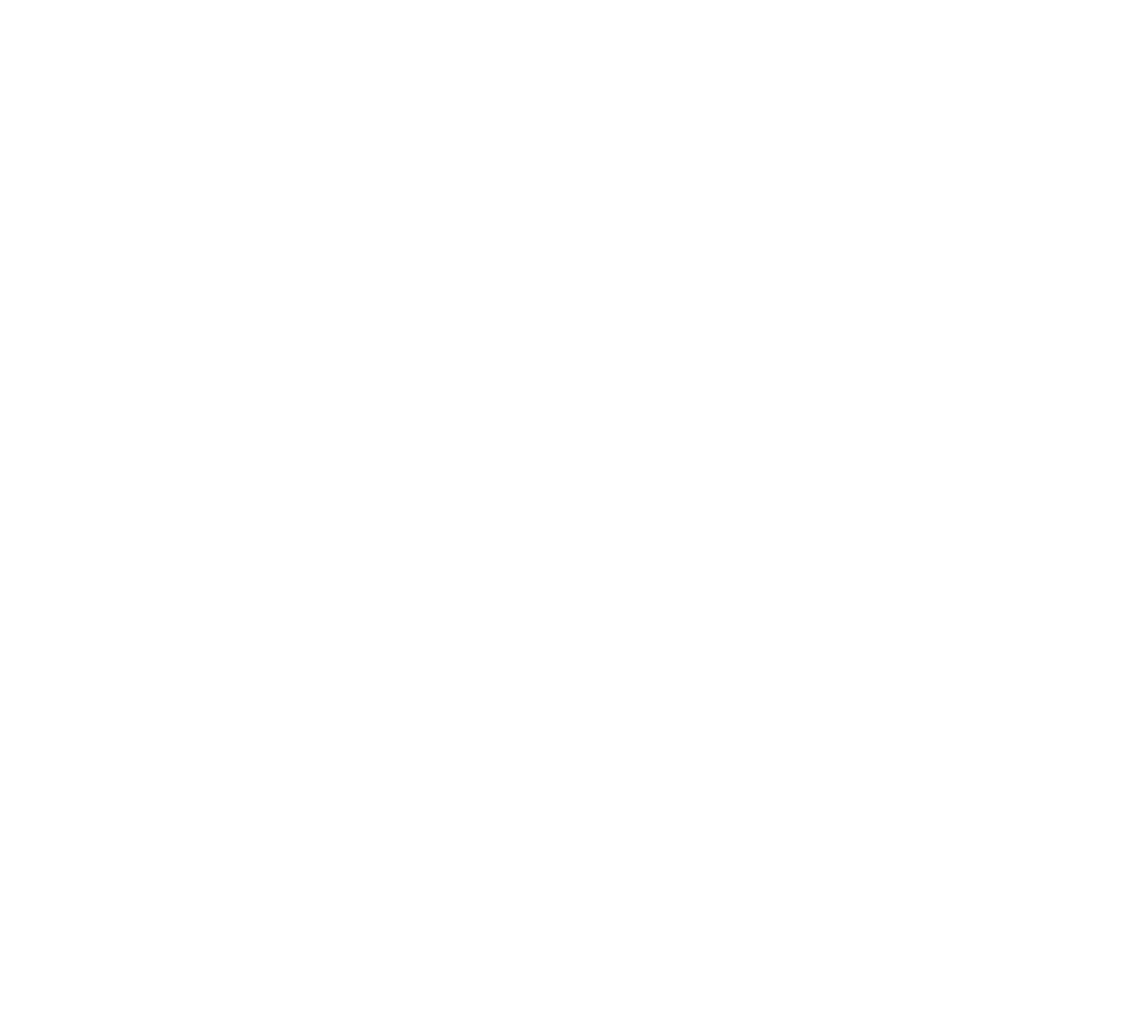
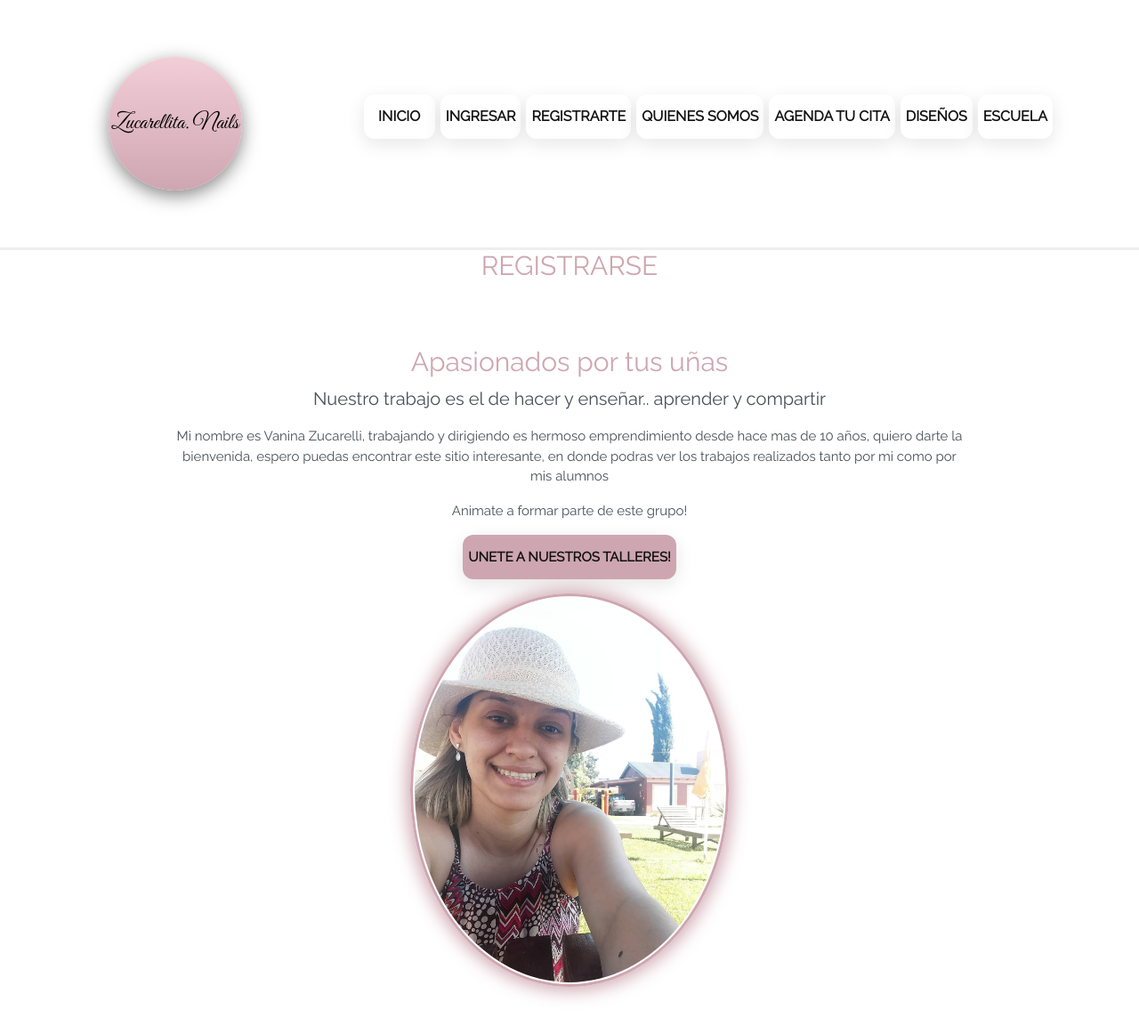
Before and after one commit to DiegoDimitroffPetcoff/schoolproject, a React (Create React App) app: page /whoweare in a window 1280 px wide. Before the commit this address had no page. Shown: the top 1162 px of the page at 89% size. Before the commit the page ends 800 px from the top, so only its background shows below. Built offline with nearby package versions, Linux system fonts and the light colour scheme; a web font is replaced by a local one.

Commit message:
ADD pictura whoweare and end login with mock

```diff
--- a/src/App.js
+++ b/src/App.js
@@ -5,6 +5,7 @@
 import HomePage from "./containers/homePageContainer";
 import Login from "./routes/login";
 import Register from "./routes/register";
+import WhoWeAre from "./routes/whoWeAre";
 
 
 
@@ -15,6 +16,7 @@
         <Route path="/" element={<HomePage/>} />
         <Route path="/login" element={<Login/>} />
         <Route path="/register" element={<Register/>} />
+        <Route path="/whoweare" element={<WhoWeAre/>} />
       </Routes>
     </div>
   );
--- a/src/components/forms/login.js
+++ b/src/components/forms/login.js
@@ -10,11 +10,26 @@
   const [password, setPassword] = useState("");
 
 
+  const mockLogin =     {name: "Diego",
+  password:"123"}    ;
+
+
   const handleSubmit = (event) => {
     event.preventDefault();
-    console.log("Nombre:", name);
+    console.log("name:", name);
+    console.log("password:", password);
 
-    console.log("Contraseña:", password);
+if (name == mockLogin.name && password === mockLogin.password) {
+  console.log("Logged Successful");
+
+} else {
+  console.log("Password or User incorrect");
+
+}
+
+
+
+
   };
 
   return (
@@ -39,9 +54,7 @@
         </Form.Group>
 
 
-          <Buttom1 variant="primary" string="ENVIAR" type="submit">
-            ENVIAR
-          </Buttom1>
+          <Buttom1 variant="primary" string="ENVIAR" type="submit"/>
 
       </Form>
 
--- a/src/components/forms/newsLetterForm.js
+++ b/src/components/forms/newsLetterForm.js
@@ -1,27 +1,50 @@
+import { useState } from "react";
+import Form from "react-bootstrap/Form";
+
 import Buttom1 from "../pure/Buttom2";
-import Form from "react-bootstrap/Form";
+
 import "../../styles/form/formContainer.css"
-import { useState } from "react";
+
 
 function NewsLetterForm() {
+  const [name, setName] = useState("")
     const [email, setEmail] = useState("")
-    const handleEmailChange = (event) => {
-        setEmail(event.target.value);
-      };
+    const [checked,setChecked] = useState(false)
+
 
     const handleSubmit = (event) => {
-        event.preventDefault(); // Evita que el formulario se envíe de forma predeterminada
+        event.preventDefault();
+        console.log(`Name: ${name}`);
         console.log(`Email: ${email}`);
+        console.log(`Checked: ${checked}`);
       };
 
 
 
   return (
-    <form  className="formContainer">
-    <Form onSubmit={handleSubmit}>
+
+    <Form className="formContainer" onSubmit={handleSubmit}>
+      <Form.Group className="mb-3" controlId="formBasicEmail">
+
+      <Form.Label>Nombre Completo</Form.Label>
+        <Form.Control
+        type="text"
+        placeholder="Nombre completo"
+        value={name}
+        onChange={(e)=>setName(e.target.value)}
+        />
+      </Form.Group>
+
+
+
       <Form.Group className="mb-3" controlId="formBasicEmail">
         <Form.Label>Email</Form.Label>
-        <Form.Control type="email" placeholder="Enter email" onChange={handleEmailChange} />
+        <Form.Control
+        type="email"
+        placeholder="Enter email"
+        value={email}
+        onChange={(e)=>setEmail(e.target.value)}
+        />
         <Form.Text className="text-muted">
           No compartiremos tu email con nadie mas.
         </Form.Text>
@@ -31,13 +54,16 @@
         <Form.Check
           type="checkbox"
           label="Quiero Recibir Novedades y Ofertas disponibles"
+          value={checked}
+          onChange={()=>{setChecked(!checked)}}
         />
       </Form.Group>
-      <div className="FormButtom">
-      <Buttom1 string="ENVIAR"  type="submit">ENVIAR</Buttom1>
-      </div>
+
+
+      <Buttom1 className="FormButtom" string="ENVIAR"  type="submit"/>
+
     </Form>
-    </form>
+
   );
 }
 
--- a/src/components/pure/NavbarPure.js
+++ b/src/components/pure/NavbarPure.js
@@ -24,7 +24,8 @@
         </Link>
       </li>
       <li>
-        <Buttom string="QUIENES SOMOS"></Buttom>
+      <Link to="/whoweare">
+        <Buttom  string="QUIENES SOMOS"></Buttom> </Link>
       </li>
       <li>
         <Buttom string="AGENDA TU CITA"></Buttom>
--- a/src/containers/whoWeAreContainer.js
+++ b/src/containers/whoWeAreContainer.js
@@ -1,4 +1,5 @@
 import "../styles/sectionOne.css";
+import "../styles/whoWeAre.css";
 
 import Buttom2 from "../components/pure/Buttom2";
 
@@ -19,6 +20,7 @@
       <p className="text">
         <Buttom2 string="UNETE A NUESTROS TALLERES!"></Buttom2>
       </p>
+      <img className="whoWeArePicture" src="/vaninazucarelli.png"/>
     </div>
   );
 }
--- a/src/routes/login.js
+++ b/src/routes/login.js
@@ -2,10 +2,12 @@
 import Logo from "../components/pure/Logo";
 import NavbarBurguer from "../components/pure/NavbarBurguer";
 import Navbar from "../components/pure/Navbar";
-import RegisterForm2 from "../components/forms/addMessage";
+
 
 
 function Login(params) {
+
+
   return (
     <div>
 
--- /dev/null
+++ b/src/routes/whoWeAre.js
@@ -0,0 +1,19 @@
+import WhoWeAre from "../containers/whoWeAreContainer";
+import Logo from "../components/pure/Logo";
+import NavbarBurguer from "../components/pure/NavbarBurguer";
+import Navbar from "../components/pure/Navbar";
+
+function whoWeAre(params) {
+  return (
+    <div>
+      <header className="head">
+        <Logo/>
+        <NavbarBurguer/>
+        <Navbar/>
+      </header>
+      <h1 className="title">REGISTRARSE</h1>
+      <WhoWeAre/>
+    </div>
+  );
+}
+export default whoWeAre;
--- a/src/styles/homePageStyles.css
+++ b/src/styles/homePageStyles.css
@@ -8,6 +8,7 @@
     align-items: center;
     min-height: 200px;
     border-bottom-style: inset;
+    padding: 5%;
 
 }
 
--- a/src/styles/sectionOne.css
+++ b/src/styles/sectionOne.css
@@ -2,7 +2,11 @@
   padding: 5% 15%;
   background-color: white;
   min-height: 400px;
+  display: flex;
+  flex-direction: column;
+  align-items: center;
 }
+
 
 .title {
   font-family: "Raleway", sans-serif;
@@ -25,10 +29,7 @@
 
 /* Dispositivos móviles (320px - 480px) */
 @media screen and (max-width: 480px) {
-  .SectionContainerOne {
-    padding: 0;
-    min-height:auto;
-  }
+
   .title {
     font-size: 20px;
   }
@@ -43,10 +44,7 @@
 
 /* iPads, tablets (481px - 768px) */
 @media screen and (min-width: 481px) and (max-width: 768px) {
-  .SectionContainerOne {
-    padding:0;
-    min-height: auto;
-  }
+
   .title {
     font-size: 20px;
   }
--- /dev/null
+++ b/src/styles/whoWeAre.css
@@ -0,0 +1,14 @@
+.whoWeArePicture{
+  width: 40%;
+  border-radius: 50%;
+  box-shadow: 0px 0px 20px 4px #cea6b1;
+  border: solid #cea6b1;
+  padding: 2px;
+}
+
+/* Dispositivos móviles (320px - 480px) */
+@media screen and (max-width: 480px) {
+  .whoWeArePicture{
+    width: 50%;
+ }
+}
```
Also changed, not shown: public/vaninazucarelli.png (added), src/containers/loginPageContainer.js (deleted).
